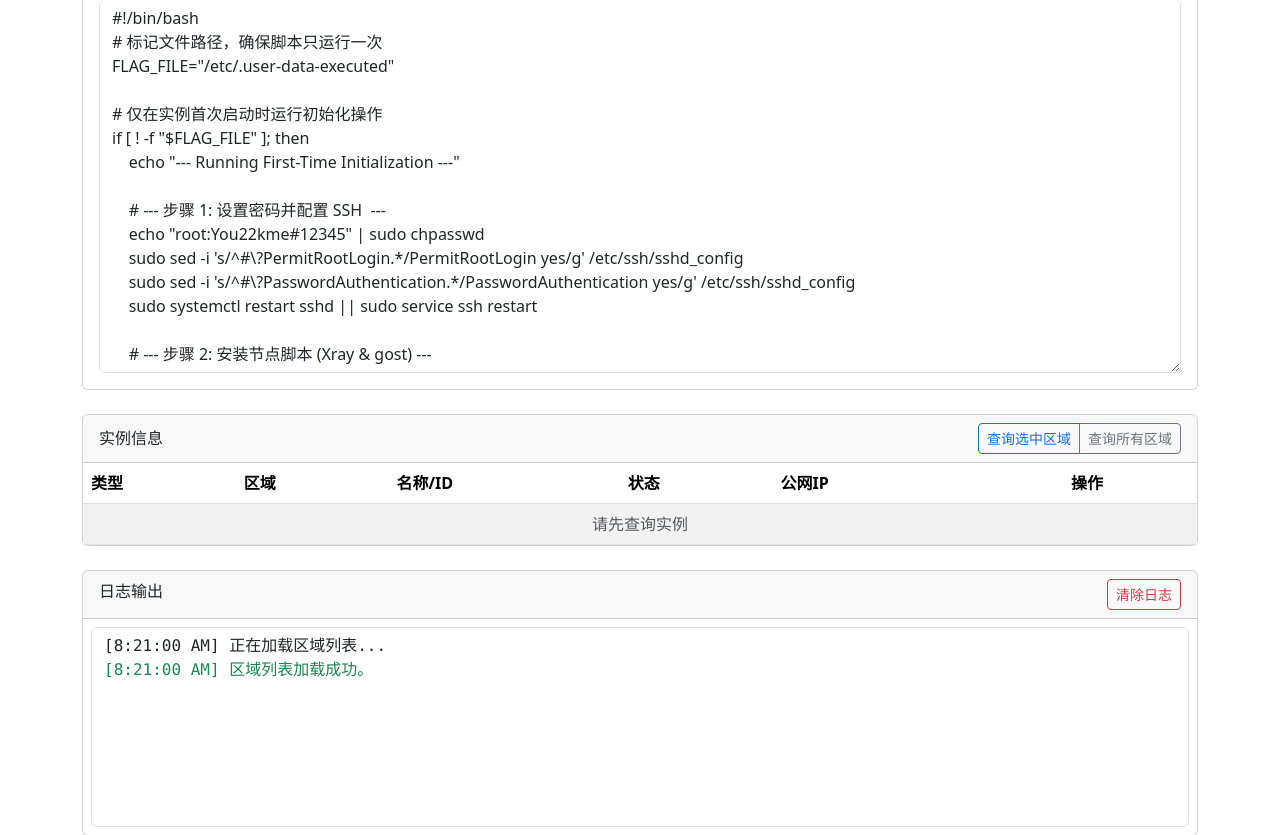
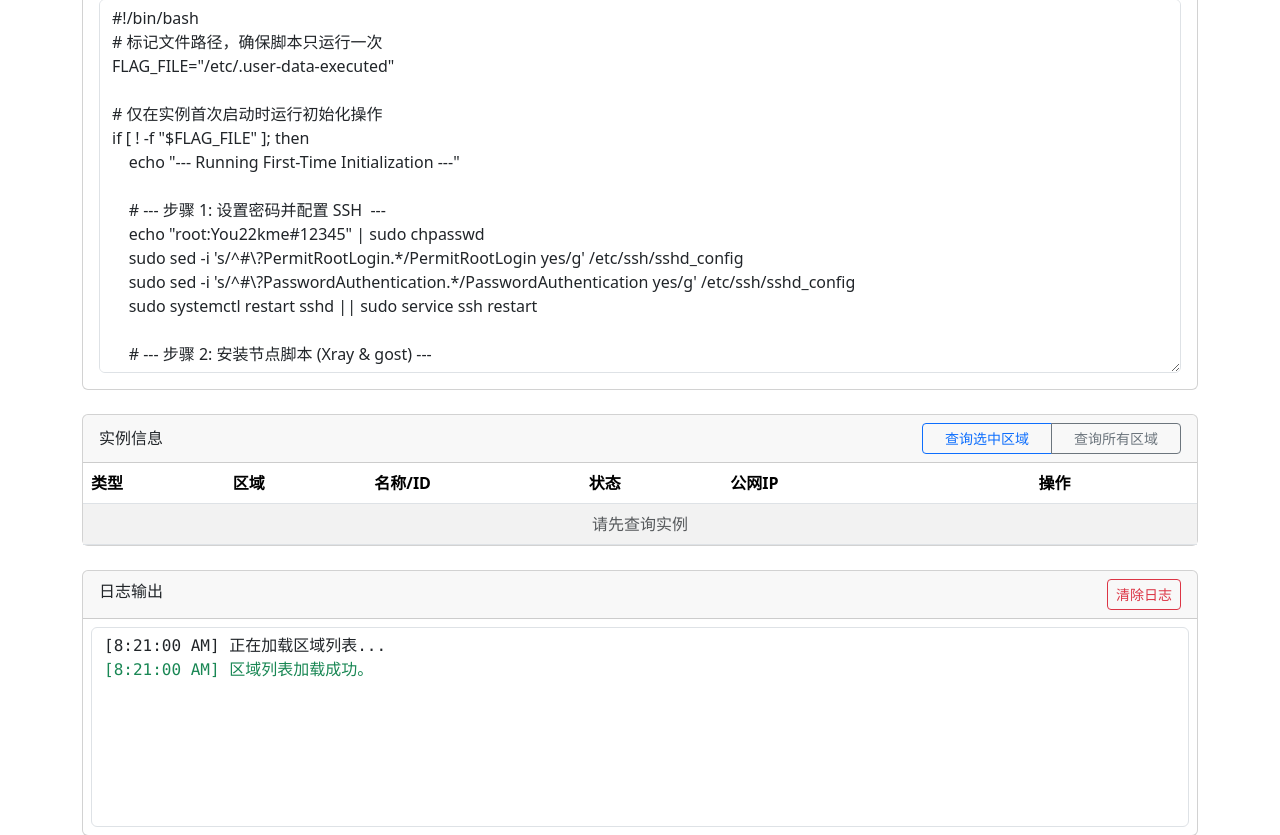
Before and after one commit to SIJULY/aws, a Flask app: page / in a window 1280 px wide. Shown: the part 755-1590 px from the top of the page. Run offline with Flask 3, Linux system fonts and the light colour scheme; the visitor is signed in with stand-in values (Sample User, id 1); data that the repository does not hold is empty.

Commit message:
Update index.html

```diff
--- a/templates/index.html
+++ b/templates/index.html
@@ -123,8 +123,8 @@ fi
             <div class="card-header d-flex justify-content-between align-items-center">
                 <span>实例信息</span>
                 <div class="btn-group">
-                    <button id="querySelectedRegionBtn" class="btn btn-sm btn-outline-primary" disabled>查询选中区域</button>
-                    <button id="queryAllRegionsBtn" class="btn btn-sm btn-outline-secondary" disabled>查询所有区域</button>
+                    <button id="querySelectedRegionBtn" class="btn btn-sm btn-outline-primary" style="width: 130px;" disabled>查询选中区域</button>
+                    <button id="queryAllRegionsBtn" class="btn btn-sm btn-outline-secondary" style="width: 130px;" disabled>查询所有区域</button>
                 </div>
             </div>
             <div class="card-body p-0">
@@ -137,7 +137,7 @@ fi
                                 <th>名称/ID</th>
                                 <th>状态</th>
                                 <th>公网IP</th>
-                                <th class="text-center" style="width: 220px;">操作</th>
+                                <th class="text-center" style="width: 285px;">操作</th>
                             </tr>
                         </thead>
                         <tbody id="instanceList">
```
